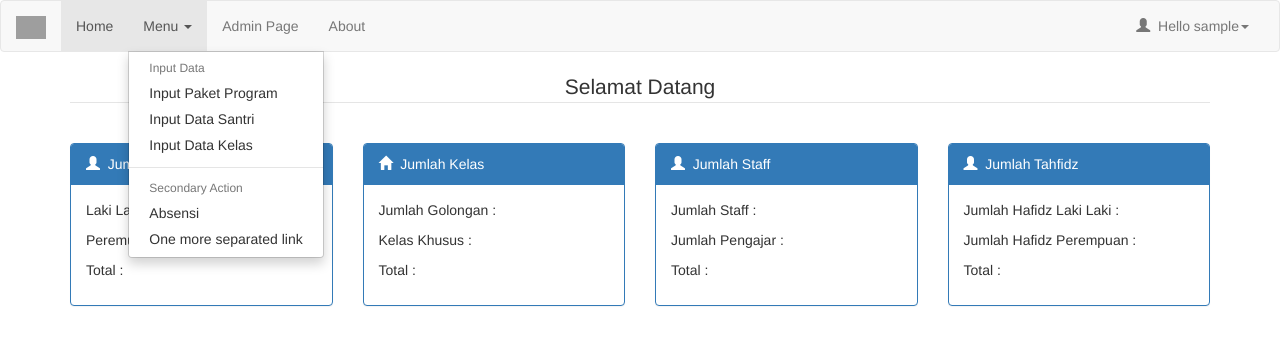
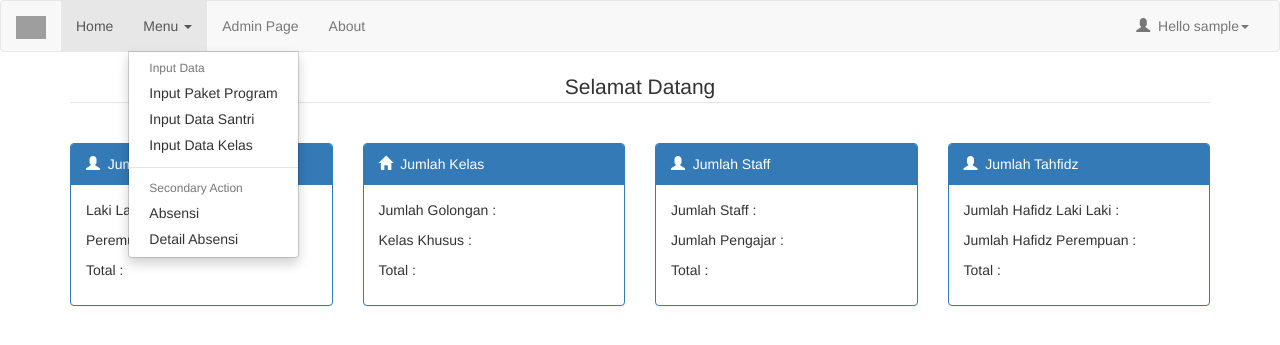
Before and after one commit to rizkymb/kesiswaan, a PHP site: page /admin/index.php?m=1 in a window 1280 px wide, after a click on "Menu". Shown: the top 345 px of the page. Run offline with PHP 8.4, Linux system fonts and the light colour scheme; the visitor is signed in with stand-in values (Sample User, id 1); grey boxes are pictures that could not be loaded.

Commit message:
detail absensi

```diff
--- a/admin/index.php
+++ b/admin/index.php
@@ -45,8 +45,8 @@ if($_SESSION['login']=='' )
                       <li><a href="?m=inputkelas">Input Data Kelas</a></li>
                       <li role="separator" class="divider"></li>
                       <li class="dropdown-header">Secondary Action</li>
-                      <li><a href="index.php?m=absensi">Absensi</a></li>
-                      <li><a href="#">One more separated link</a></li>
+                      <li><a href="#">Absensi</a></li>
+                      <li><a href="index.php?m=absensi">Detail Absensi</a></li>
                     </ul>
                   </li>
                 <li><a href="#">Admin Page</a></li>
```
